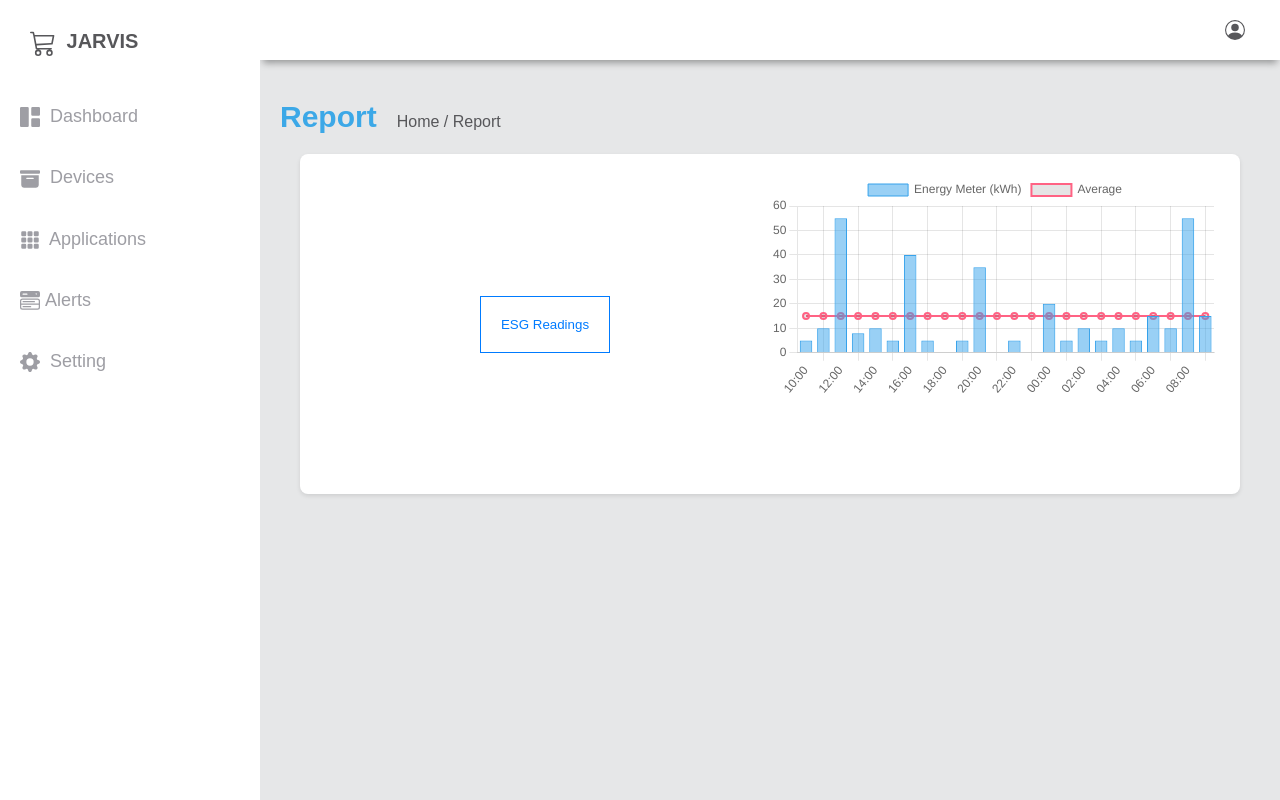
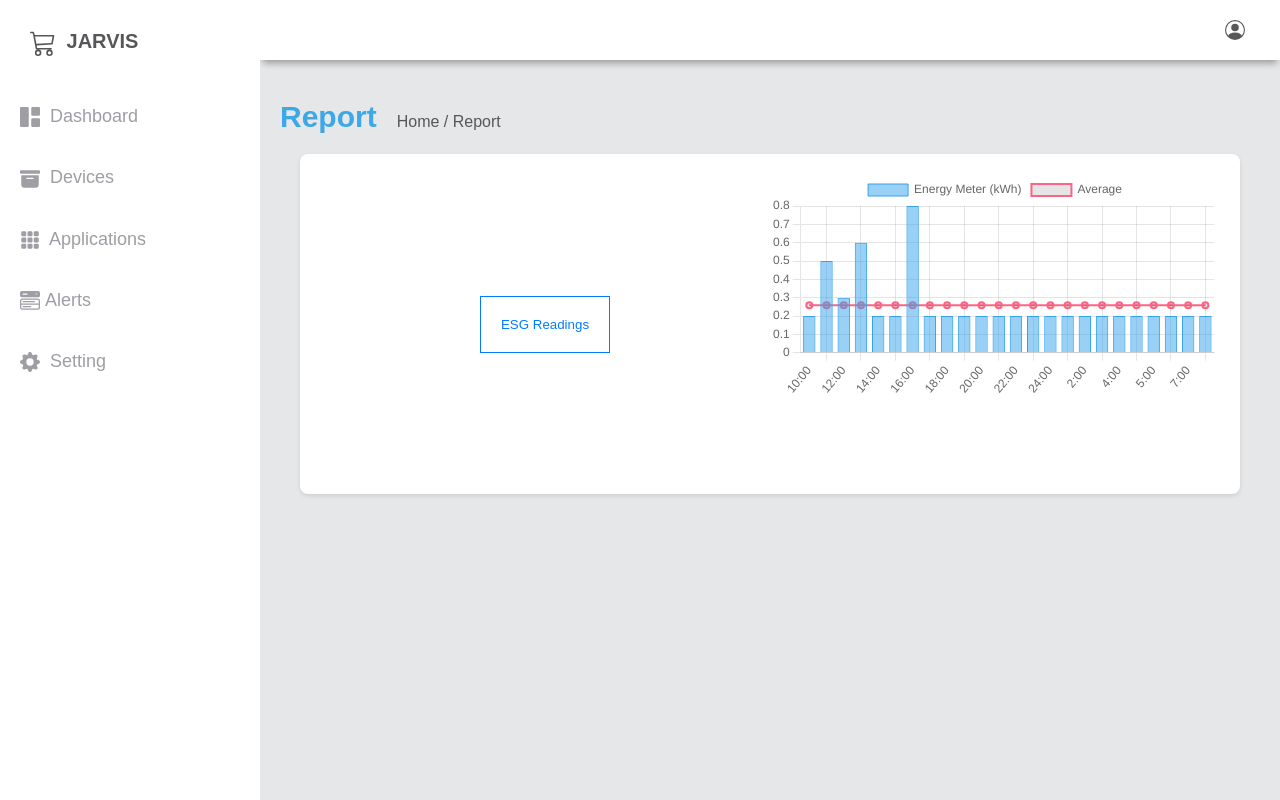
Before and after one commit to mgthihazaw/esg_report_frontend, a React (Vite) app: page / in a window 1280 px wide. Built offline with nearby package versions, Linux system fonts and the light colour scheme; data requests are answered from the project's data file.

Commit message:
update report data

```diff
--- a/src/Home.jsx
+++ b/src/Home.jsx
@@ -1,4 +1,5 @@
 import React, { useState } from 'react';
+import { useEffect } from 'react';
 import ChartLists from './component/ChartLists';
 import Overview from './component/Overview';
 
@@ -6,6 +7,18 @@ import Overview from './component/Overview';
 const Home = React.forwardRef((props, ref) => {
   const [charts, setCharts] = useState([]);
   const [showChartList,setShowChartList] = useState(false)
+  const [consumptions,setComsumptions] = useState([])
+  const [anomalies,setAnomalies] = useState([])
+
+  const fetchOverview = async () => {
+    try {
+      const res = await fetch('http://localhost:8000/overview');
+      const data = await res.json();
+      setComsumptions(data);
+    } catch (e) {
+      console.log(e)
+    }
+  }
 
   const fetchChartDetailData = async () => {
     try {
@@ -17,9 +30,25 @@ const Home = React.forwardRef((props, ref) => {
     }
   }
 
+  const fetchAnomalies = async () => {
+    try {
+      const res = await fetch('http://localhost:8000/anomalies');
+      const data = await res.json();
+      setAnomalies(data);
+    } catch (e) {
+      console.log(e)
+    }
+  }
+
+
+  useEffect(() => {
+    fetchOverview()
+  }, []);
+
   const onOverview = (e) => {
     e.preventDefault();
-    fetchChartDetailData()
+    fetchChartDetailData();
+    fetchAnomalies()
     setShowChartList(true);
  }
 
@@ -34,8 +63,8 @@ const Home = React.forwardRef((props, ref) => {
       </div>
 
       <div className="dashboard" ref={ref}>
-        <Overview onOverviewHandler={onOverview} />
-        { showChartList ? <ChartLists dataChartLists={charts} /> : <></> }
+        <Overview onOverviewHandler={onOverview} consumptions={consumptions}/>
+        { showChartList ? <ChartLists dataChartLists={charts} anomalies={anomalies}/> : <></> }
       </div>
     </main>
   )
--- a/src/component/Overview.jsx
+++ b/src/component/Overview.jsx
@@ -1,8 +1,7 @@
 import React from 'react';
-import Anomalities from './graph/Anomalities';
 import ChartComponent from './graph/ChartComponent';
 
-const Overview = ({ onOverviewHandler }) => {
+const Overview = ({ consumptions, onOverviewHandler }) => {
 
     return (
         <div className="card overview">
@@ -10,7 +9,7 @@ const Overview = ({ onOverviewHandler }) => {
                 <button className="esg-button" onClick={onOverviewHandler}>ESG Readings</button>
             </div>
             <div className="energy-chart">
-                <ChartComponent />
+                <ChartComponent dataConsumptions={consumptions}/>
             </div>
         </div>
     )
--- a/src/component/graph/ChartComponent.jsx
+++ b/src/component/graph/ChartComponent.jsx
@@ -4,14 +4,18 @@ import { Chart as ChartJS, CategoryScale, LinearScale, BarElement, PointElement,
 
 ChartJS.register(CategoryScale, LinearScale, BarElement, PointElement, LineElement, Title, Tooltip, Legend);
 
-const ChartComponent = () => {
+const ChartComponent = ({dataConsumptions}) => {
+    const total = dataConsumptions.reduce((sum, item) => sum + item.consumption, 0);
+
+    const average = total / dataConsumptions.length
+
     const data = {
-        labels: ['10:00', '11:00', '12:00', '13:00', '14:00', '15:00', '16:00', '17:00', '18:00', '19:00', '20:00', '21:00', '22:00', '23:00', '00:00', '01:00', '02:00', '03:00', '04:00', '05:00', '06:00', '07:00', '08:00', '09:00'],
+        labels: dataConsumptions.map(item => item.time),
         datasets: [
             {
                 type: 'bar',
                 label: 'Energy Meter (kWh)',
-                data: [5, 10, 55, 8, 10, 5, 40, 5, 0, 5, 35, 0, 5, 0, 20, 5, 10, 5, 10, 5, 15, 10, 55, 15],
+                data: dataConsumptions.map(item => item.consumption),
                 backgroundColor: 'rgba(53, 162, 235, 0.5)',
                 borderColor: 'rgba(54, 162, 235, 1)',
                 borderWidth: 1,
@@ -19,7 +23,7 @@ const ChartComponent = () => {
             {
                 type: 'line',
                 label: 'Average',
-                data: Array(24).fill(15),
+                data: Array(24).fill(average),
                 borderColor: 'rgba(255, 99, 132, 1)',
                 borderWidth: 2,
                 fill: false,
--- a/src/component/graph/EnergyMeterChart.jsx
+++ b/src/component/graph/EnergyMeterChart.jsx
@@ -10,7 +10,7 @@ const EnergyMeterChart = ({ electricityUnit }) => {
                 <div className="content">
                     <div className="electric">
                         <div className="electric-icon"><LuPlug className='icon'/> </div>
-                        <h1>{electricityUnit} kWh</h1>
+                        <h1>{electricityUnit.reduce((sum, item) => sum + item.electricity, 0).toFixed(4)} kWh</h1>
                     </div>
                 </div>
             </div>
--- a/src/component/graph/WaterLevelChart.jsx
+++ b/src/component/graph/WaterLevelChart.jsx
@@ -22,14 +22,14 @@ const WaterLevelChart = ({ waterLevels}) => {
         }
     };
 
-    const labels= ['10:00', '11:00', '12:00', '13:00', '14:00', '15:00', '16:00', '17:00', '18:00', '19:00', '20:00', '21:00', '22:00', '23:00', '00:00', '01:00', '02:00', '03:00', '04:00', '05:00', '06:00', '07:00', '08:00', '09:00'];
+    const labels= waterLevels.map(item => item.time);
 
     const data = {
         labels,
         datasets: [
             {
                 label: 'Average Water Level(ml)',
-                data: waterLevels,
+                data: waterLevels.map(item => item.waterlevels),
                 backgroundColor: 'rgba(53, 162, 235, 0.5)',
             },
         ],
--- a/src/component/graph/WaterUsage.jsx
+++ b/src/component/graph/WaterUsage.jsx
@@ -1,14 +1,17 @@
 import React from 'react'
 
 const WaterUsage = ({waterPercentage}) => {
+    const total = waterPercentage.reduce((sum, item) => sum + item.waterusages, 0);
 
+    // Calculate the average
+    const percentage = Math.floor((waterPercentage.length/total) * 100 )
   return (
     <>
     <div className="card carbon-footprint">
         <h2>Water Usage</h2>
         <div className="content">
             <div className="percentage">
-                <h1>{waterPercentage}%</h1>
+                <h1>{percentage}%</h1>
             </div>
         </div>
     </div>
--- a/src/report.json
+++ b/src/report.json
@@ -1,36 +1,273 @@
 {
-    "data-report" : {
+    "data-report": [
+        {
+            "electricity": 0.2,
+            "waterusages": 10,
+            "waterlevels": "1.0000",
+            "time": "10:00"
+        },
+        {
+            "electricity": 0.5,
+            "waterusages": 7,
+            "waterlevels": "1.0000",
+            "time": "11:00"
+        },
+        {
+            "electricity": 0.3,
+            "waterusages": 7,
+            "waterlevels": "1.5000",
+            "time": "12:00"
+        },
+        {
+            "electricity": 0.6,
+            "waterusages": 10,
+            "waterlevels": "1.0000",
+            "time": "13:00"
+        },
+        {
+            "electricity": 0.2,
+            "waterusages": 10,
+            "waterlevels": "0.6000",
+            "time": "14:00"
+        },
+        {
+            "electricity": 0.2,
+            "waterusages": 10,
+            "waterlevels": "1.8000",
+            "time": "15:00"
+        },
+        {
+            "electricity": 0.8,
+            "waterusages": 15,
+            "waterlevels": "1.0000",
+            "time": "16:00"
+        },
+        {
+            "electricity": 0.2,
+            "waterusages": 10,
+            "waterlevels": "1.0000",
+            "time": "17:00"
+        },
+        {
+            "electricity": 0.2,
+            "waterusages": 10,
+            "waterlevels": "1.0000",
+            "time": "18:00"
+        },
+        {
+            "electricity": 0.2,
+            "waterusages": 10,
+            "waterlevels": "1.0000",
+            "time": "19:00"
+        },
+        {
+            "electricity": 0.2,
+            "waterusages": 10,
+            "waterlevels": "1.0000",
+            "time": "20:00"
+        },
+        {
+            "electricity": 0.2,
+            "waterusages": 10,
+            "waterlevels": "1.0000",
+            "time": "21:00"
+        },
+        {
+            "electricity": 0.2,
+            "waterusages": 10,
+            "waterlevels": "1.0000",
+            "time": "22:00"
+        },
+        {
+            "electricity": 0.2,
+            "waterusages": 10,
+            "waterlevels": "1.0000",
+            "time": "23:00"
+        },
+        {
+            "electricity": 0.2,
+            "waterusages": 10,
+            "waterlevels": "1.0000",
+            "time": "24:00"
+        },
+        {
+            "electricity": 0.2,
+            "waterusages": 10,
+            "waterlevels": "1.0000",
+            "time": "1:00"
+        },
+        {
+            "electricity": 0.2,
+            "waterusages": 10,
+            "waterlevels": "1.0000",
+            "time": "2:00"
+        },
+        {
+            "electricity": 0.2,
+            "waterusages": 10,
+            "waterlevels": "1.0000",
+            "time": "3:00"
+        },
+        {
+            "electricity": 0.2,
+            "waterusages": 10,
+            "waterlevels": "1.0000",
+            "time": "4:00"
+        },
+        {
+            "electricity": 0.2,
+            "waterusages": 10,
+            "waterlevels": "1.0000",
+            "time": "1:00"
+        },
+        {
+            "electricity": 0.2,
+            "waterusages": 10,
+            "waterlevels": "1.0000",
+            "time": "5:00"
+        },
+        {
+            "electricity": 0.2,
+            "waterusages": 10,
+            "waterlevels": "1.0000",
+            "time": "6:00"
+        },
+        {
+            "electricity": 0.2,
+            "waterusages": 10,
+            "waterlevels": "1.0000",
+            "time": "7:00"
+        },
+        {
+            "electricity": 0.2,
+            "waterusages": 10,
+            "waterlevels": "1.0000",
+            "time": "8:00"
+        }
+    ],
+    "overview": [
+        {
+            "consumption": 0.2,
+            "time": "10:00"
+        },
+        {
+            "consumption": 0.5,
+            "time": "11:00"
+        },
+        {
+            "consumption": 0.3,
+            "time": "12:00"
+        },
+        {
+            "consumption": 0.6,
+            "time": "13:00"
+        },
+        {
+            "consumption": 0.2,
+            "time": "14:00"
+        },
+        {
+            "consumption": 0.2,
+            "time": "15:00"
+        },
+        {
+            "consumption": 0.8,
+            "time": "16:00"
+        },
+        {
+            "consumption": 0.2,
+            "time": "17:00"
+        },
+        {
+            "consumption": 0.2,
+            "time": "18:00"
+        },
+        {
+            "consumption": 0.2,
+            "time": "19:00"
+        },
+        {
+            "consumption": 0.2,
+            "time": "20:00"
+        },
+        {
+            "consumption": 0.2,
+            "time": "21:00"
+        },
+        {
+            "consumption": 0.2,
+            "time": "22:00"
+        },
+        {
+            "consumption": 0.2,
+            "time": "23:00"
+        },
+        {
+            "consumption": 0.2,
+            "time": "24:00"
+        },
+        {
+            "consumption": 0.2,
+            "time": "1:00"
+        },
+        {
+            "consumption": 0.2,
+            "time": "2:00"
+        },
+        {
+            "consumption": 0.2,
+            "time": "3:00"
+        },
+        {
+            "consumption": 0.2,
+            "time": "4:00"
+        },
+        {
+            "consumption": 0.2,
+            "time": "1:00"
+        },
+        {
+            "consumption": 0.2,
+            "time": "5:00"
+        },
+        {
+            "consumption": 0.2,
+            "time": "6:00"
+        },
+        {
+            "consumption": 0.2,
+            "time": "7:00"
+        },
+        {
+            "consumption": 0.2,
+            "time": "8:00"
+        }
+    ],
     "anomalies": [
         {
-                "name" : "Laptop Charger",
+            "name": "Laptop Charger",
             "status": true,
-                "date" : "21/04/2023 18:39"
+            "date": "21/04/2023 18:39"
         },
         {
-                "name" : "Laptop Charger",
+            "name": "Laptop Charger",
             "status": true,
-                "date" : "21/04/2023 18:39"
+            "date": "21/04/2023 18:39"
         },
         {
-                "name" : "Laptop Charger",
+            "name": "Laptop Charger",
             "status": true,
-                "date" : "21/04/2023 18:39"
+            "date": "21/04/2023 18:39"
         },
         {
-                "name" : "Laptop Charger",
+            "name": "Laptop Charger",
             "status": true,
-                "date" : "21/04/2023 18:39"
+            "date": "21/04/2023 18:39"
         },
         {
-                "name" : "Laptop Charger",
+            "name": "Laptop Charger",
             "status": true,
-                "date" : "21/04/2023 18:39"
+            "date": "21/04/2023 18:39"
         }
-          ],
-        "electricity" : 1.007,
-        "waterusages" : 50,
-        "waterlevels" : ["1.0000", "0.1200", "0.1000", "0.8000", "0.9000", "0.6000", "0.5000","1.0000", "0.1200", "0.1000", "0.8000", "0.9000", "0.6000", "0.5000"]
+    ]
 }
-
-
-}
```
Also changed, not shown: src/component/ChartLists.jsx (+5 -5 lines). Lines whose indentation alone changed are shown as unchanged.
